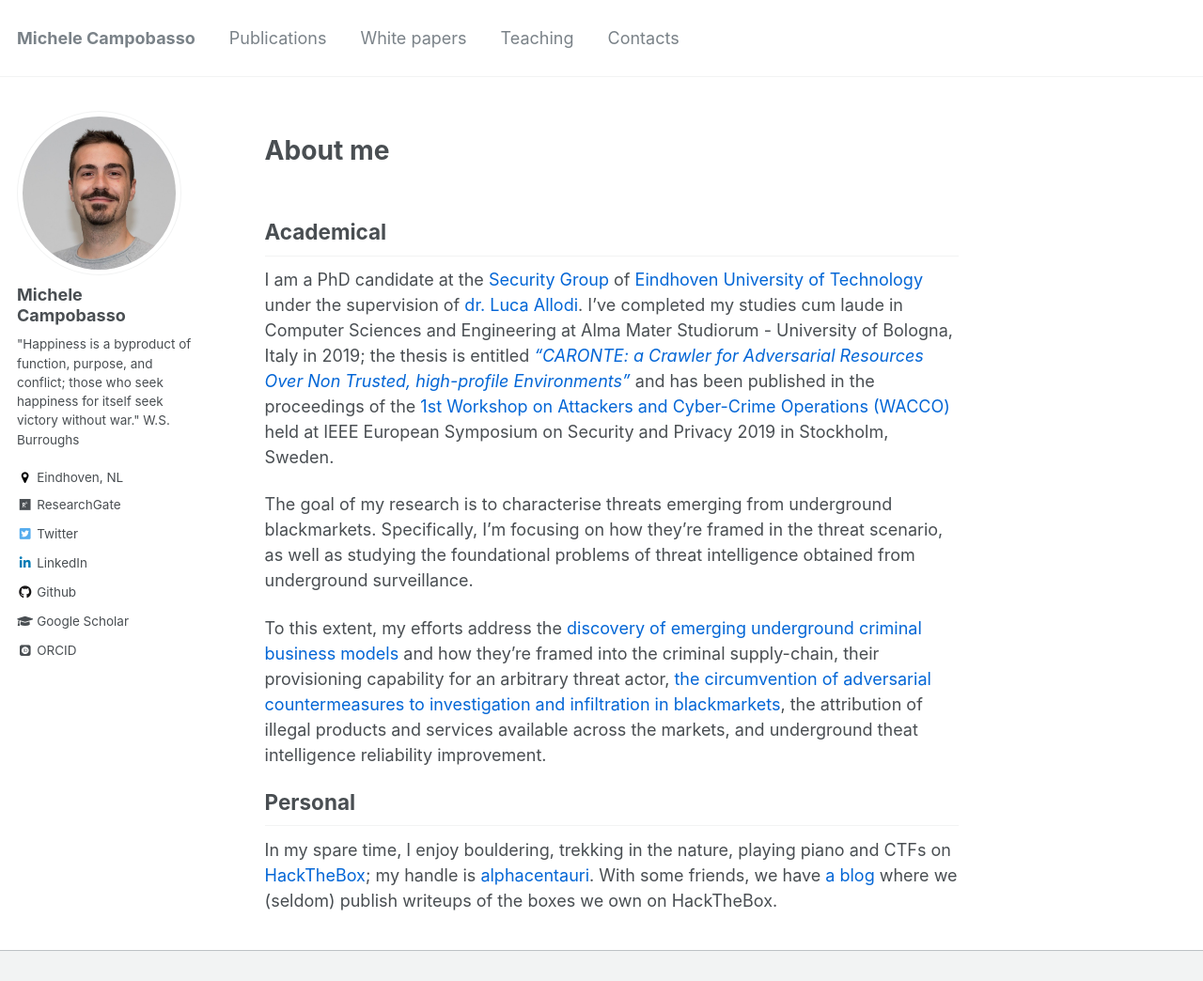
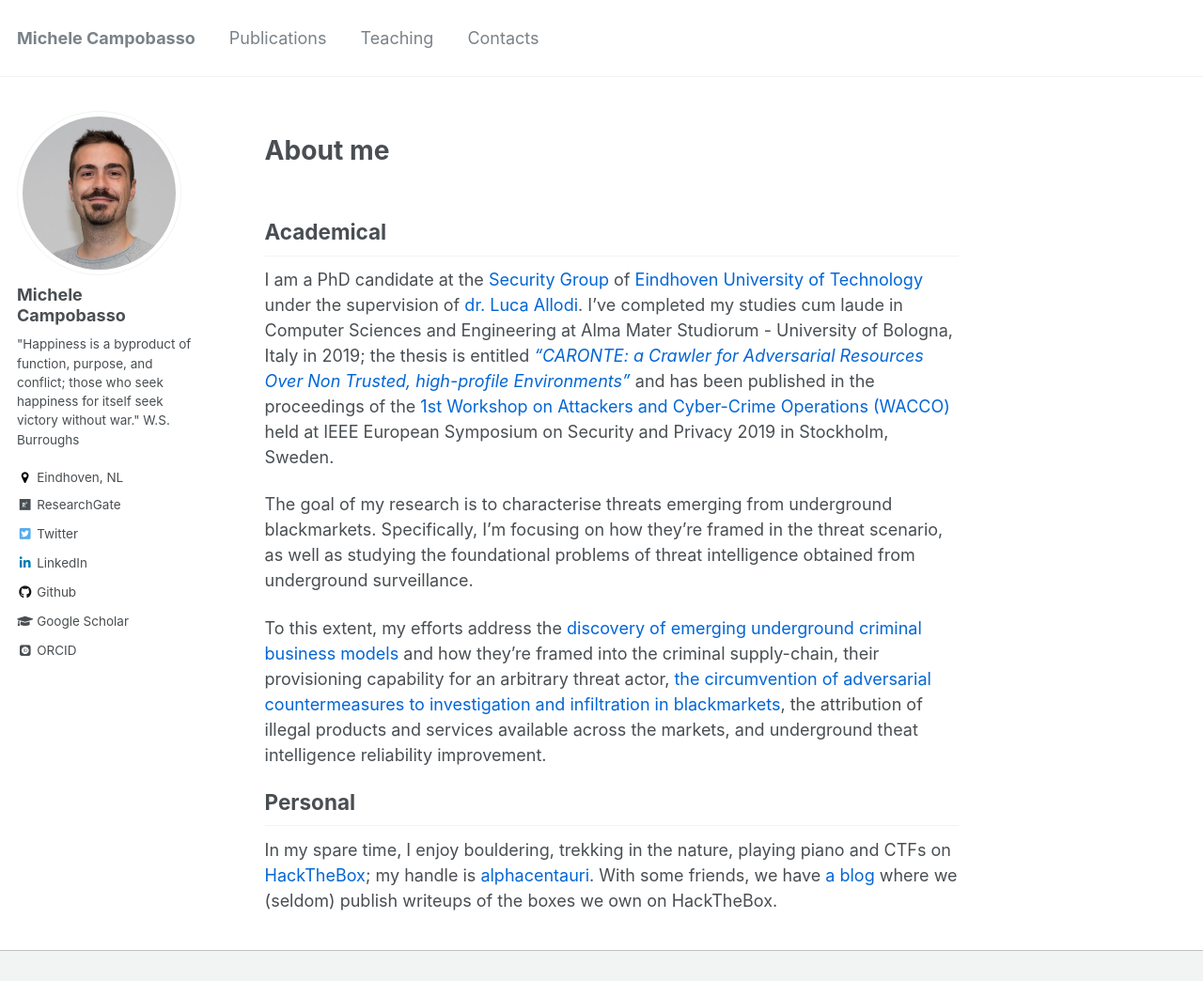
Before and after one commit to michelecampobasso/michelecampobasso.github.io, a Jekyll site: the page built from _pages/about.md, in a window 1280 px wide and 1184 px high, cut to the strip 0-1044 px from the top of the window. Shown: the whole strip at 94% size. Built offline with Jekyll 4.4.1, drawn with Linux system fonts in a browser that asks for light colours; some web fonts are replaced.

Commit message:
maybe fixed

```diff
--- a/_data/navigation.yml
+++ b/_data/navigation.yml
@@ -2,9 +2,6 @@
 main:
   - title: "Publications"
     url: /publications/
-
-  - title: "White papers"
-    url: /whitepapers/
 
   - title: "Teaching"
     url: /teaching/
@@ -12,6 +9,9 @@ main:
   - title: "Contacts"
     url: /contacts/
 
+  #- title: "White papers"
+  #  url: /whitepapers/
+
   #- title: "CV"
   #  url: /cv/
 
```
